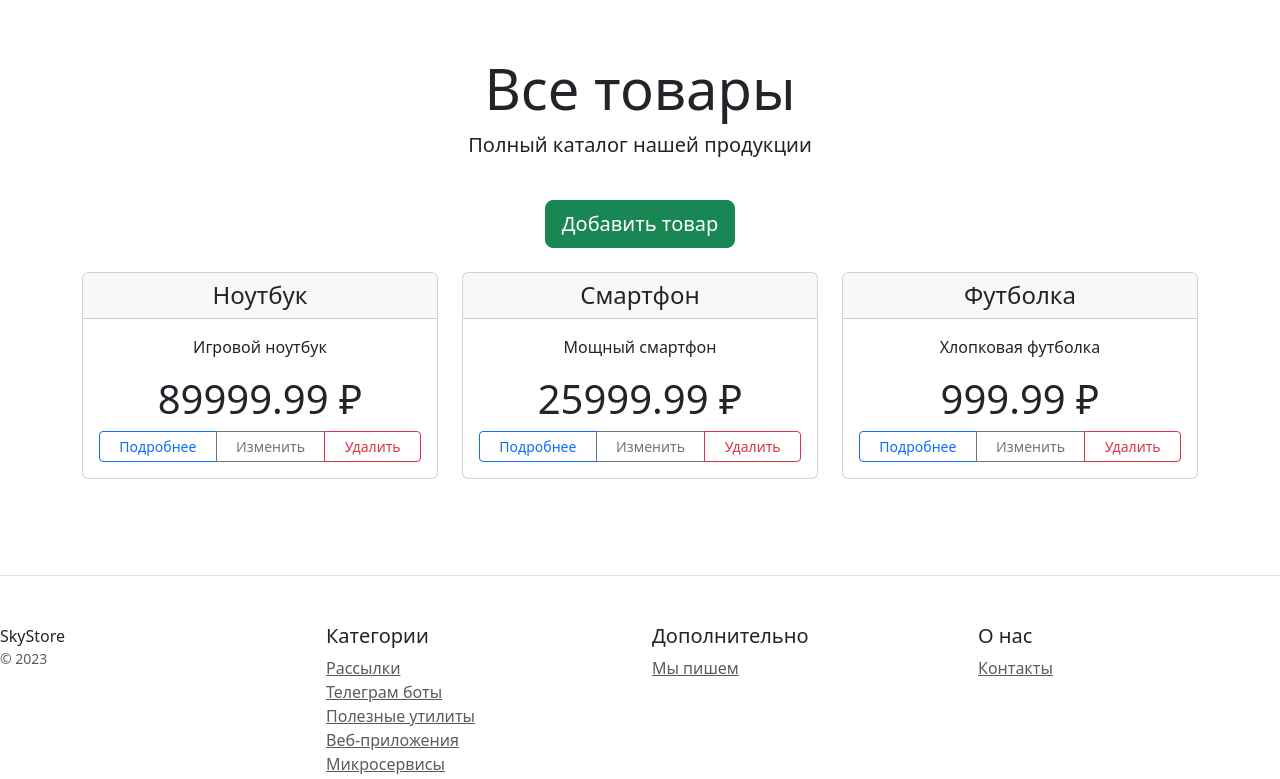
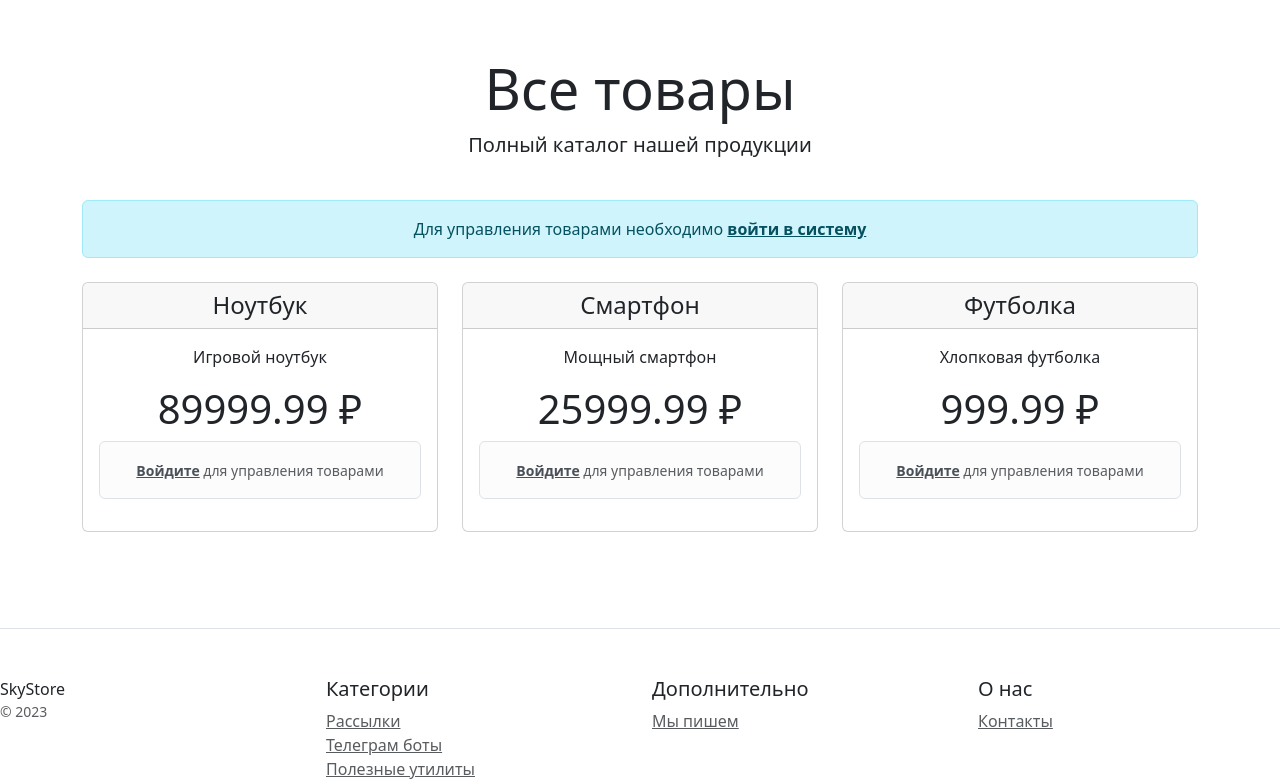
Before and after one commit to AlexF-78/e_shop, a Django app: page /products/ in a window 1280 px wide. Shown: the part 146-925 px from the top of the page. Run offline with Django 5.2, Linux system fonts and the light colour scheme; data comes from the database, SQL or seed files in the repository; parts of the project's set-up code (start-up, migrations or seed data) failed here and were passed over.

Commit message:
corrected html in catalog

```diff
--- a/catalog/templates/product_list.html
+++ b/catalog/templates/product_list.html
@@ -16,9 +16,17 @@
     <p class="lead">Полный каталог нашей продукции</p>
 </div>
 
+<!-- Кнопка "Добавить товар" только для авторизованных -->
+{% if user.is_authenticated %}
 <div class="text-center mb-4">
     <a href="{% url 'catalog:product_create' %}" class="btn btn-success btn-lg">Добавить товар</a>
 </div>
+{% else %}
+<div class="alert alert-info text-center mb-4">
+    <p class="mb-0">Для управления товарами необходимо <a href="{% url 'users:login' %}" class="alert-link">войти в
+        систему</a></p>
+</div>
+{% endif %}
 
 <div class="row text-center">
     {% for product in products %}
@@ -35,12 +43,16 @@
 
                 {% if product.description %}
                 <p class="card-text">{{ product.description|truncatechars:100 }}</p>
+
                 {% else %}
                 <p class="card-text text-muted">Описание отсутствует</p>
                 {% endif %}
 
                 <h1 class="card-title pricing-card-title">{{ product.price }} ₽</h1>
 
+                <!-- Кнопки управления только для авторизованных пользователей -->
+
+                {% if user.is_authenticated %}
                 <div class="btn-group w-100" role="group">
                     <a href="{% url 'catalog:product_detail' pk=product.pk %}"
                        class="btn btn-sm btn-outline-primary px-1">Подробнее</a>
@@ -49,6 +61,13 @@
                     <a href="{% url 'catalog:product_delete' pk=product.pk %}"
                        class="btn btn-sm btn-outline-danger px-1">Удалить</a>
                 </div>
+                {% else %}
+                <div class="alert alert-light border">
+                    <small class="text-muted">
+                        <a href="{% url 'users:login' %}" class="alert-link">Войдите</a> для управления товарами
+                    </small>
+                </div>
+                {% endif %}
             </div>
         </div>
     </div>
@@ -56,8 +75,12 @@
     <div class="col-12">
         <div class="alert alert-info text-center">
             <h4>Товары отсутствуют</h4>
-            <p>Будьте первым, кто добавит товар в каталог!</p>
-            <a href="{% url 'product_create' %}" class="btn btn-primary">Добавить первый товар</a>
+            <p>Добавьте товар в каталог!</p>
+            {% if user.is_authenticated %}
+            <a href="{% url 'catalog:product_create' %}" class="btn btn-primary">Добавить товар</a>
+            {% else %}
+            <a href="{% url 'users:login' %}" class="btn btn-primary">Войти для добавления товаров</a>
+            {% endif %}
         </div>
     </div>
     {% endfor %}
```
Also changed, not shown: catalog/templates/home.html (+27 -1 lines).
